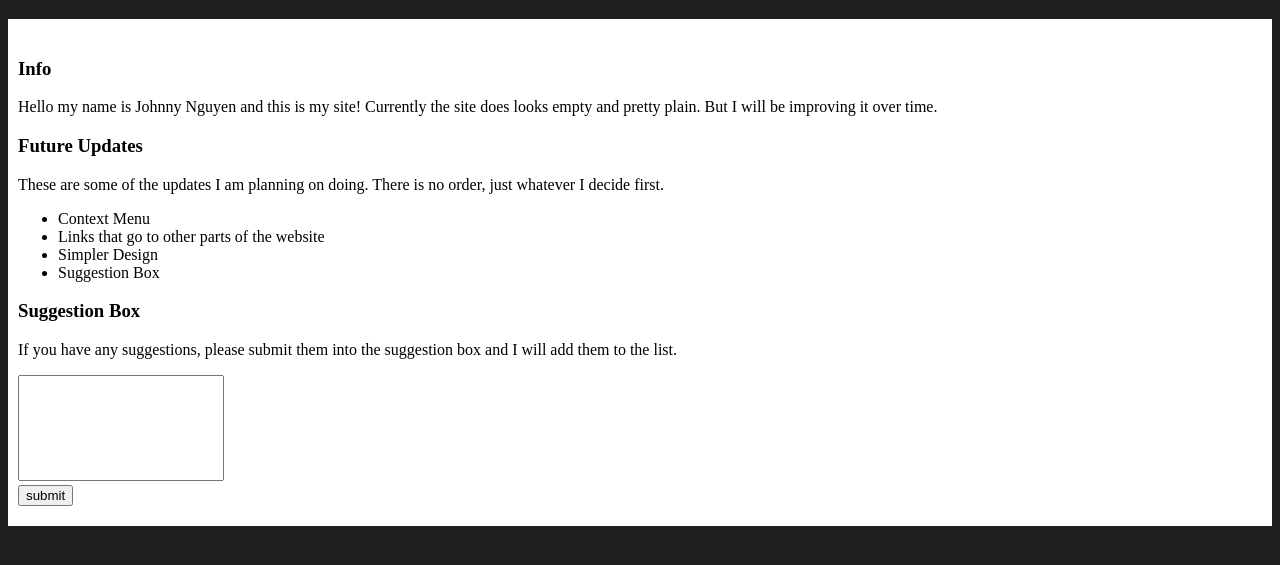
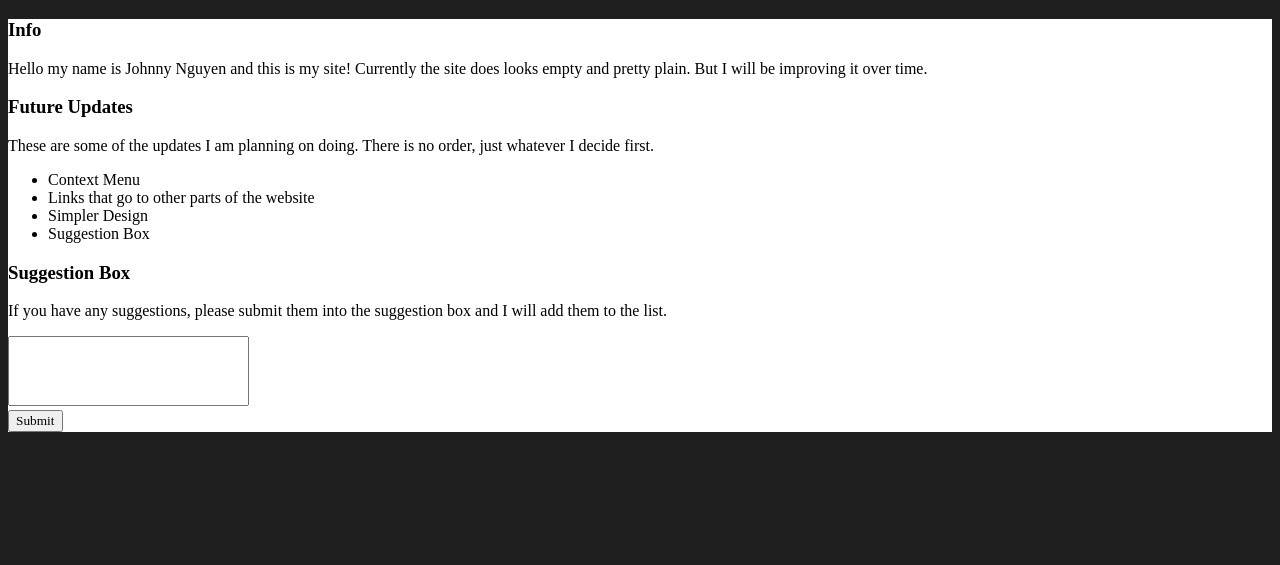
Before and after one commit to JohnnyNguyen52/johnnynguyen52.github.io, a plain HTML site: page index.html in a window 1280 px wide. Shown: the part 91-656 px from the top of the page. Drawn offline with Linux system fonts and the light colour scheme.

Commit message:
Update index.html

```diff
--- a/index.html
+++ b/index.html
@@ -28,12 +28,13 @@
             <h3>Suggestion Box</h3>
             <p>If you have any suggestions, please submit them into the suggestion box and I will add them to the list. </p>
 
-             <div>
-            <textarea class = "inputText" >
-                </textarea>
+
+            <textarea id="Text" name="Text" rows="4" cols="30" ></textarea>
+
+           <div>
+            <button class="submitButton">Submit</button>
             </div>
 
-            <button>submit</button>
             <line></line>
 
 
@@ -42,7 +43,7 @@
 
   </body>
 
-  <script>const btn = document.querySelector('button');
+  <script>const btn = document.querySelector(".submitButton");
 
    function print(){
       const para = document.querySelector('line');
@@ -56,30 +57,36 @@
   <style>
 
     h1{
+        font-family : 'Cascadia Code';
         padding: 15px;
         color:rgb(255, 255, 255);
         background-color: rgb(28, 28, 132);
         text-align: center;
     }
 
-    .inputText{
-        width: 200px;
-        height: 100px;
-        font-family : 'Times New Roman' !important;
-        font-size:16px;
+    textarea{
+        font-family : 'Cascadia Code';
+        /*font-family : 'Times New Roman' !important;
+        font-size:16px;*/
         resize: none;
     }
     main {
-    padding: 20px 10px;
+    /*padding: 20px 10px;*/
+    font-family : 'Cascadia Code';
     background-color: #ffffff;
     }
 
     p{
+        font-family : 'Cascadia Code';
         font-size: 16px;
     }
 
     body{
+        font-family : 'Cascadia Code';
     background-color: rgb(31, 31, 31);
+    }
+    button{
+        font-family : 'Cascadia Code';
     }
  </style>
 </html>
```
